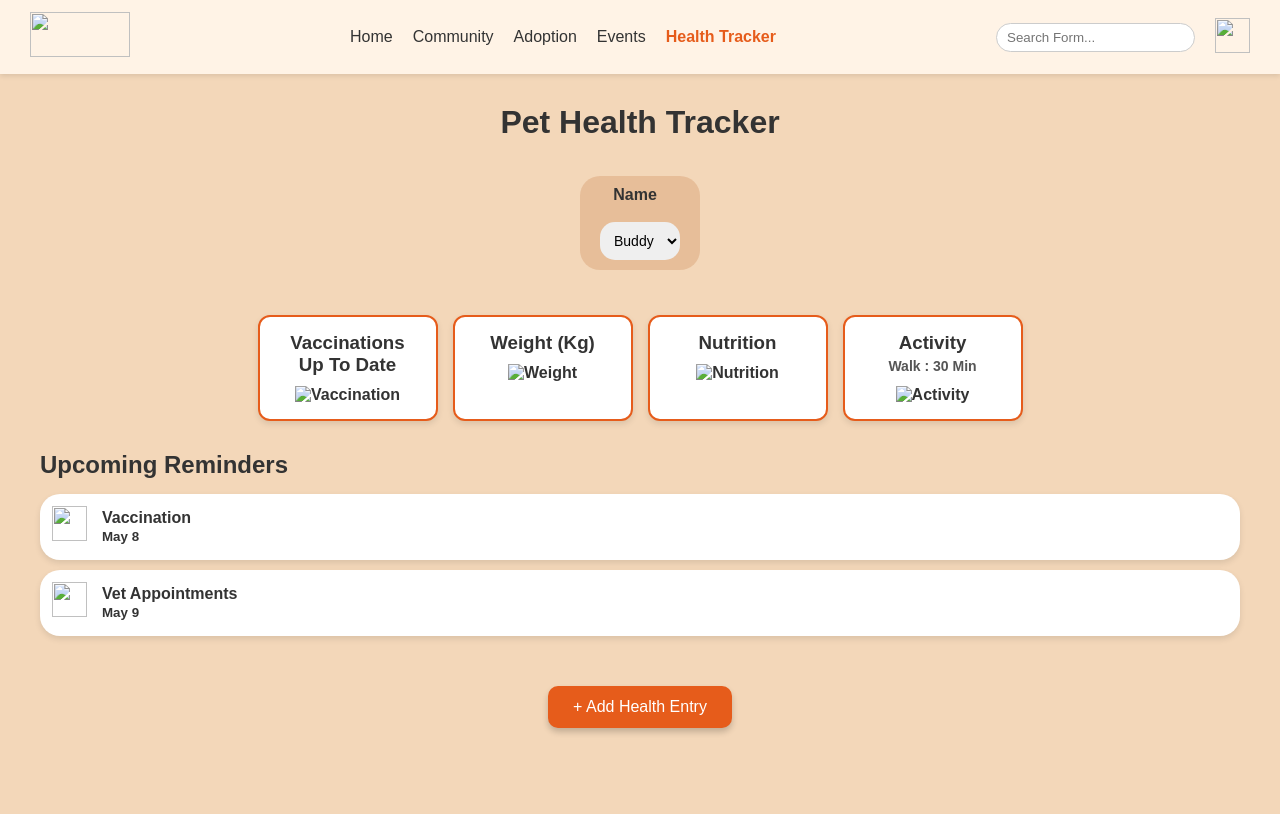
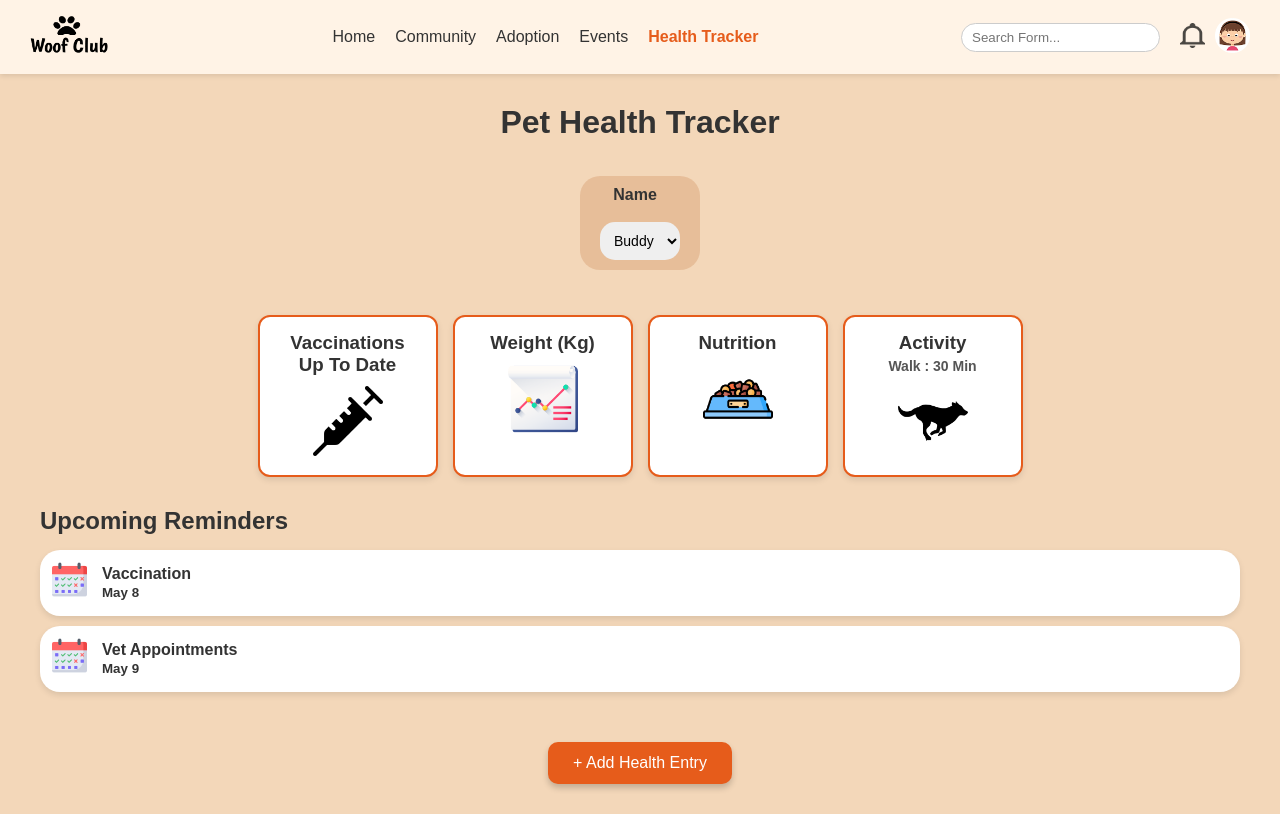
Before and after one commit to OpenStag/project-20, a plain HTML site: page HealthTracker.html in a window 1280 px wide. Drawn offline with Linux system fonts and the light colour scheme.

Commit message:
Adding HealthTracker page images

```diff
--- a/HealthTracker.html
+++ b/HealthTracker.html
@@ -9,7 +9,7 @@
 <body>
     <!-- Navbar -->
     <header class="navbar">
-        <div class="logo"><img src="logo.png" width="100" height="45"></div>
+        <div class="logo"><img src="image.png/logo.png" width="100" height="45"></div>
         <nav>
             <ul>
                 <b><li><a href="#">Home</a></li></b>
@@ -22,7 +22,8 @@
         <div class="search-user">
             <input type="text" placeholder="Search Form...">
             <span class="search-icon"><i class="fa-solid fa-search"></i></span>
-            <span class="user-icon"><img src="Ellipse 1.jpg" width="35" height="35"></span>
+            <span class="user-icon"><img src="image.png/Vector.png" width="25" height="25"></span>
+            <span class="user-icon"><img src="image.png/Ellipse 1.png" width="35" height="35"></span>
         </div>
     </header>
 
@@ -42,19 +43,19 @@
         <div class="health-cards">
             <div class="card">
                 <h3>Vaccinations<br>Up To Date</h3>
-                <img src="Vaccination.png" alt="Vaccination">
+                <img src="assest/Vaccination.png" alt="Vaccination">
             </div>
             <div class="card">
                 <h3>Weight (Kg)</h3>
-                <img src="Weight.png" alt="Weight">
+                <img src="assest/Weight.png" alt="Weight">
             </div>
             <div class="card">
                 <h3>Nutrition</h3>
-                <img src="Nutrition.png" alt="Nutrition">
+                <img src="assest/Nutrition.png" alt="Nutrition">
             </div>
             <div class="card">
                 <h3>Activity<br><span>Walk : 30 Min</span></h3>
-                <img src="Activity.png" alt="Activity">
+                <img src="assest/Activity.png" alt="Activity">
             </div>
         </div>
 
@@ -62,14 +63,14 @@
         <section class="reminders">
             <h2>Upcoming Reminders</h2>
             <div class="reminder">
-                <span class="calendar"><img src="Calender.png" width="35" height="35"></span>
+                <span class="calendar"><img src="assest/Calender.png" width="35" height="35"></span>
                 <div>
                     <strong>Vaccination</strong><br>
                     <small>May 8</small>
                 </div>
             </div>
             <div class="reminder">
-                <span class="calendar"><img src="Calender.png" width="35" height="35"></span>
+                <span class="calendar"><img src="assest/Calender.png" width="35" height="35"></span>
                 <div>
                     <strong>Vet Appointments</strong><br>
                     <small>May 9</small>
```
Also changed, not shown: assest/Activity.png (added), assest/Calender.png (added), assest/Nutrition.png (added), assest/Vaccination.png (added), assest/Weight.png (added).
